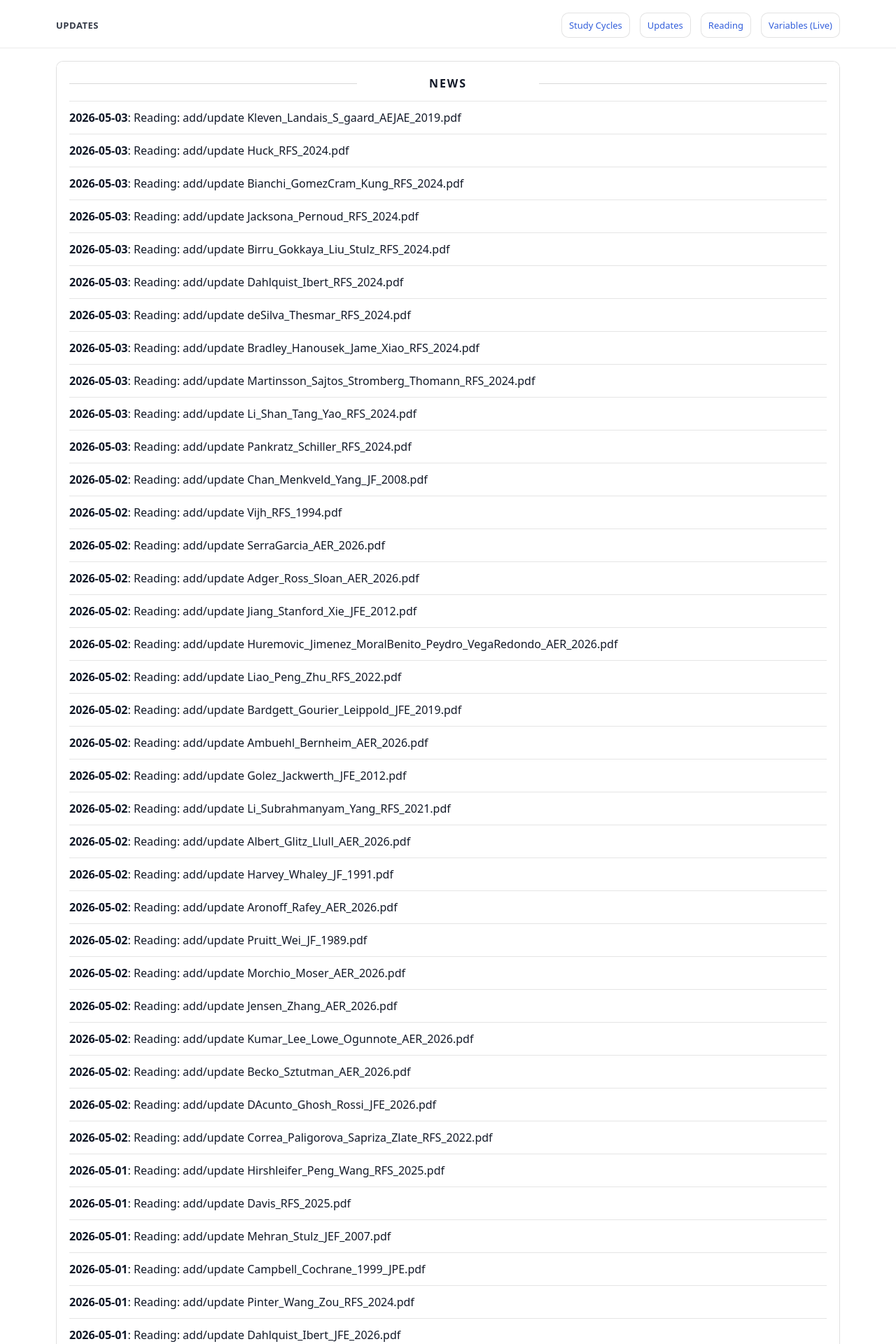
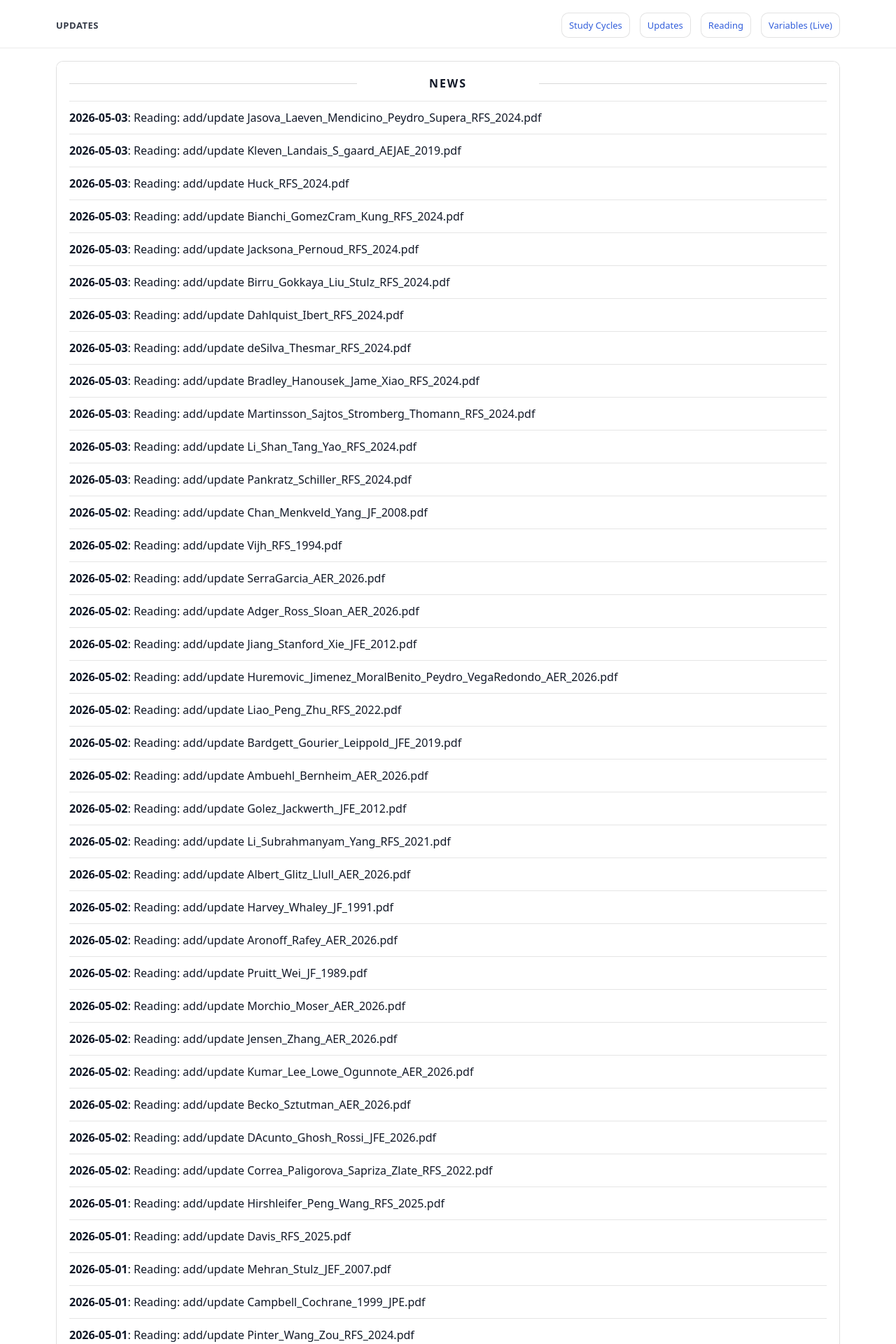
Before and after one commit to yaxinzn/study-archive, a Jekyll site: the page built from updates/index.md, in a window 1280 px wide. Shown: the top 1920 px of the page at 70% size. Built offline with Jekyll 4.4.1, drawn with Linux system fonts in a browser that asks for light colours; some of the changed text lies outside the part shown.

Commit message:
chore: update NEWS feed

```diff
--- a/_data/news.yml
+++ b/_data/news.yml
@@ -1,4 +1,7 @@
 # Auto-generated update history (sorted newest -> oldest). Do not edit manually.
+- ts: "1777797986"
+  date: "2026-05-03"
+  title: "Reading: add/update Jasova_Laeven_Mendicino_Peydro_Supera_RFS_2024.pdf"
 - ts: "1777797509"
   date: "2026-05-03"
   title: "Reading: add/update Kleven_Landais_S_gaard_AEJAE_2019.pdf"
```
